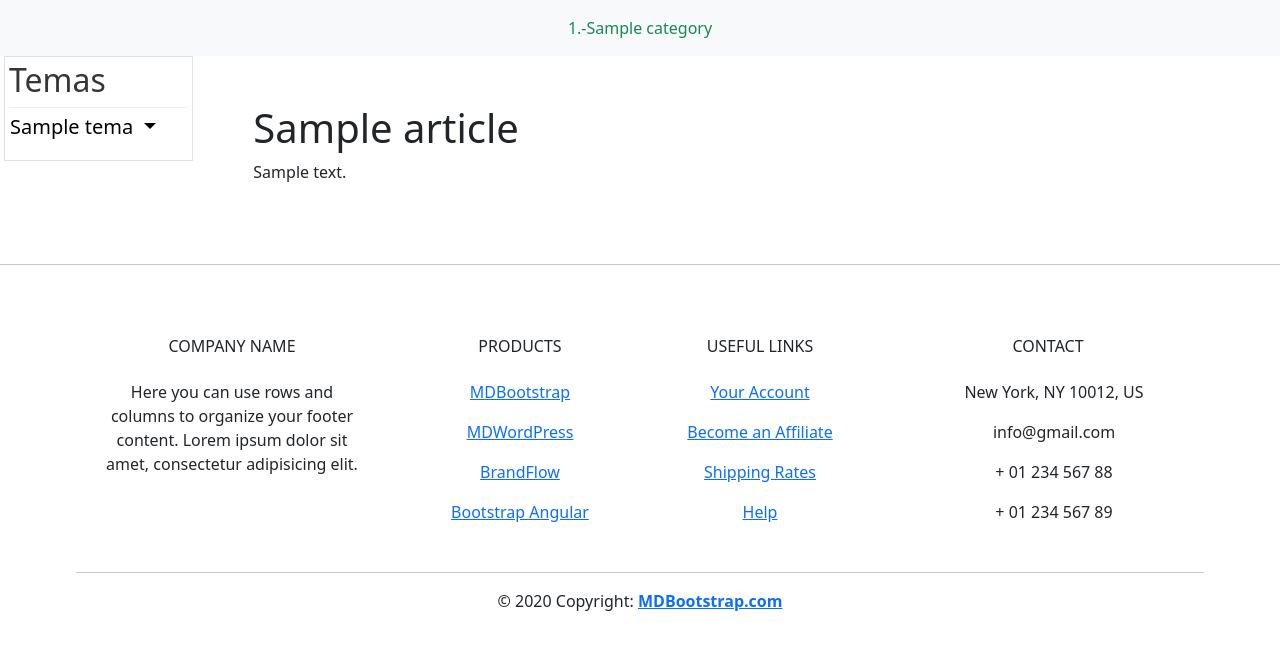
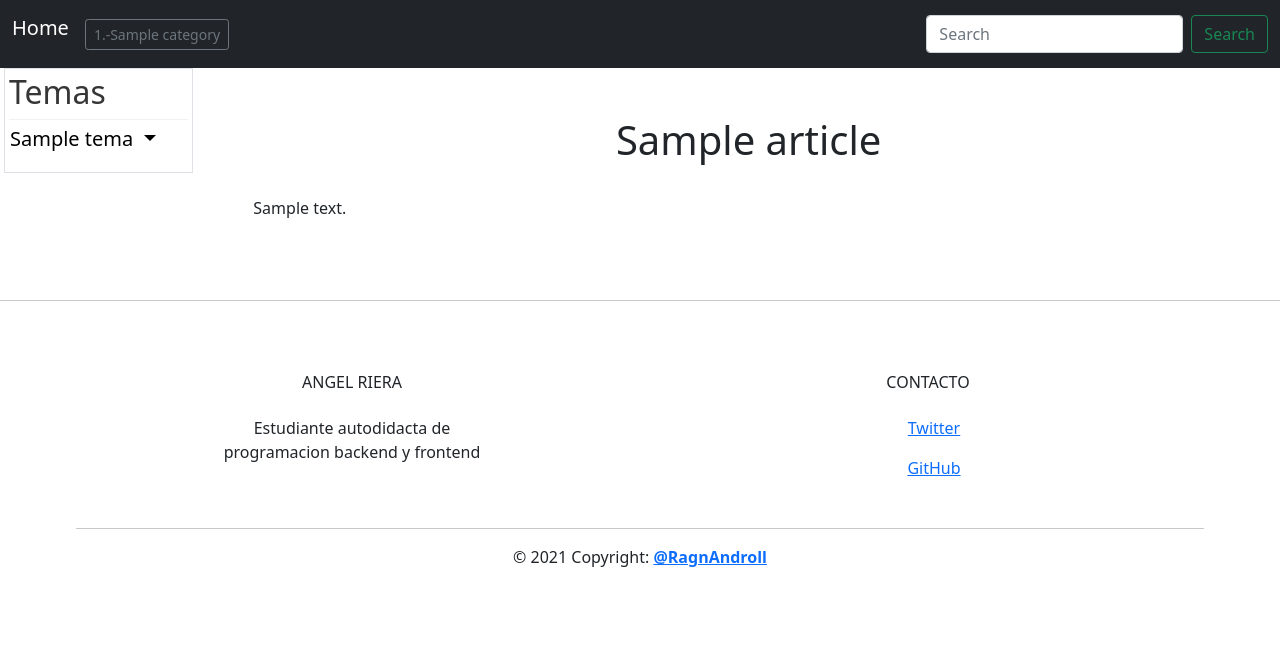
Before and after one commit to Angel7Dv/Docs_blog_Django, a Django app: a page that uses static/templates/base.html in a window 1280 px wide. Shown: the top 650 px of the page. Run offline with Django 3.2, Linux system fonts and the light colour scheme; tables that the repository leaves empty hold one stand-in row (values such as "Sample post"); parts of the project's set-up code (start-up, migrations or seed data) failed here and were passed over; some libraries are stand-ins or nearby versions.

Commit message:
2 commit

```diff
--- a/cuaderno/settings.py
+++ b/cuaderno/settings.py
@@ -37,6 +37,7 @@ INSTALLED_APPS = [
     'django.contrib.sessions',
     'django.contrib.messages',
     'django.contrib.staticfiles',
+    'ckeditor', #editor de texto enriquecido
     'core',
     'items'
 ]
--- a/items/models.py
+++ b/items/models.py
@@ -3,6 +3,7 @@ from django.db import models
 # Create your models here.
 from django.utils.text import slugify
 
+from ckeditor.fields import RichTextField
 
 class Category(models.Model):
     name = models.CharField(max_length=50)
@@ -31,12 +32,12 @@ class Tema(models.Model):
 
 
 class Article(models.Model):
-    tema = models.ForeignKey(Tema, related_name='articles', on_delete=models.CASCADE, null=True, blank=True)
+    tema = models.ForeignKey(Tema, related_name='articles', on_delete=models.CASCADE)
     title = models.CharField(max_length=250)
     slug = models.SlugField(max_length=50,null=True, blank=True,default="name")
-    ordering = models.IntegerField(null=True, blank=True)
+    ordering = models.IntegerField(null=True, blank=True,)
 
-    body = models.TextField()
+    body = RichTextField(blank=True, null=True)
 
     def save(self, *args, **kwargs):    #luego agregamos esta funcion a la clase para que se agrege el titulo como slug
         self.slug = slugify(self.title)
--- a/static/templates/base.html
+++ b/static/templates/base.html
@@ -17,10 +17,10 @@
 <!-- container -->
 
 
-    <section class="section p-0 m-0" style="min-width: 50%;">
+
       {% block content %}
       {% endblock %}
-    </section>
+
 
 
     <!-- footer -->
--- a/static/templates/footer.html
+++ b/static/templates/footer.html
@@ -10,66 +10,22 @@
 
         <!-- Grid column -->
         <div class="col-md-3 col-lg-3 col-xl-3 mx-auto mt-3">
-          <h6 class="text-uppercase mb-4 font-weight-bold">Company name</h6>
-          <p>Here you can use rows and columns to organize your footer content. Lorem ipsum dolor sit amet,
-            consectetur
-            adipisicing elit.</p>
+          <h6 class="text-uppercase mb-4 font-weight-bold">Angel Riera</h6>
+          <p>Estudiante autodidacta de programacion backend y frontend</p>
         </div>
         <!-- Grid column -->
 
         <hr class="w-100 clearfix d-md-none">
 
-        <!-- Grid column -->
-        <div class="col-md-2 col-lg-2 col-xl-2 mx-auto mt-3">
-          <h6 class="text-uppercase mb-4 font-weight-bold">Products</h6>
-          <p>
-            <a href="#!">MDBootstrap</a>
-          </p>
-          <p>
-            <a href="#!">MDWordPress</a>
-          </p>
-          <p>
-            <a href="#!">BrandFlow</a>
-          </p>
-          <p>
-            <a href="#!">Bootstrap Angular</a>
-          </p>
-        </div>
-        <!-- Grid column -->
 
-        <hr class="w-100 clearfix d-md-none">
-
-        <!-- Grid column -->
-        <div class="col-md-3 col-lg-2 col-xl-2 mx-auto mt-3">
-          <h6 class="text-uppercase mb-4 font-weight-bold">Useful links</h6>
-          <p>
-            <a href="#!">Your Account</a>
-          </p>
-          <p>
-            <a href="#!">Become an Affiliate</a>
-          </p>
-          <p>
-            <a href="#!">Shipping Rates</a>
-          </p>
-          <p>
-            <a href="#!">Help</a>
-          </p>
-        </div>
-
-        <!-- Grid column -->
-        <hr class="w-100 clearfix d-md-none">
 
         <!-- Grid column -->
         <div class="col-md-4 col-lg-3 col-xl-3 mx-auto mt-3">
-          <h6 class="text-uppercase mb-4 font-weight-bold">Contact</h6>
-          <p>
-            <i class="fas fa-home mr-3"></i> New York, NY 10012, US</p>
-          <p>
-            <i class="fas fa-envelope mr-3"></i> info@gmail.com</p>
-          <p>
-            <i class="fas fa-phone mr-3"></i> + 01 234 567 88</p>
-          <p>
-            <i class="fas fa-print mr-3"></i> + 01 234 567 89</p>
+          <h6 class="text-uppercase mb-4 font-weight-bold">Contacto</h6>
+
+          <p><i class="fas fa-print mr-3"></i><a target="_blank" href="https://twitter.com/RagnAndRoll">Twitter</a></p>
+          <p><i class="fas fa-print mr-3"></i><a target="_blank" href="https://github.com/RagAndRoll">GitHub</a></p>
+
         </div>
         <!-- Grid column -->
 
@@ -80,9 +36,9 @@
 
       <!-- Grid row -->
       <div class="row d-flex align-items-center">
-        <p class="text-center text-md-left">© 2020 Copyright:
-            <a href="https://mdbootstrap.com/">
-              <strong> MDBootstrap.com</strong>
+        <p class="text-center text-md-left">© 2021 Copyright:
+            <a target="_blank" href="https://twitter.com/RagnAndRoll">
+              <strong>@RagnAndroll</strong>
             </a>
           </p>
 
--- a/static/templates/items/article.html
+++ b/static/templates/items/article.html
@@ -21,16 +21,7 @@
 
                     <div class="container-fluid p-1">
                       <strong class="h2 ">Temas</strong>
-                      <!-- ADD TEMA -->
-                      {% if user.is_authenticated %}
-                      <a href="{% url 'add_new_tema' %}">
-                        <button type="button" class="btn btn-secondary">
-                        +
-                        </button>
-                      </a>
 
-                      {% endif %}
-                      <!-- ADD TEMA -->
 
 
                     <!-- DESPLEGABLES -->
@@ -63,7 +54,7 @@
                       <!-- EDIT TEMA -->
                       {% if user.is_authenticated %}
                       <a href="{% url 'edit_tema' i.slug %}">
-                        <small>✍  --</small>
+                        <small>🖊</small>
                       </a>
                       {% endif %}
                       <!-- EDIT TEMA -->
@@ -84,7 +75,7 @@
                             <!-- EDIT ARTICLE -->
                             {% if user.is_authenticated %}
                             <a class="" href="{% url 'edit_article' art.slug %}">
-                              <small>✍  --</small>
+                              <small>🖊</small>
                             </a>
                             {% endif %}
                             <!-- EDIT ARTICLE -->
@@ -123,6 +114,17 @@
 
                     <!-- FIN DESPLEGABLES -->
 
+
+                      <!-- ADD TEMA -->
+                      {% if user.is_authenticated %}
+                      <a href="{% url 'add_new_tema' %}">
+                        <button type="button" class="btn btn-secondary">
+                        +
+                        </button>
+                      </a>
+
+                      {% endif %}
+                      <!-- ADD TEMA -->
                 </nav>
 
             </aside>
@@ -138,9 +140,10 @@
             <section class="section" style="min-width: 50%;">
 
 
-                <h1>{{article.title}}</h1>
+                <h1 class="h1 text-center">{{ article.title }}</h1>
+                <br>
 
-                <p>{{article.body}}</p>
+                <p>{{ article.body|safe }}</p>
             </section>
           </div>
 
--- a/static/templates/navbar.html
+++ b/static/templates/navbar.html
@@ -1,26 +1,29 @@
+<nav class="navbar navbar-expand-lg navbar-dark bg-dark ">
+  <div class="container-fluid">
 
-  <nav class="navbar navbar-expand-lg navbar-light bg-light justify-content-center ">
+    <a class="navbar-brand justify-content-start" href="{% url 'index' %}">Home</a>
 
 
 
+    <button class="navbar-toggler" type="button" data-bs-toggle="collapse" data-bs-target="#navbarSupportedContent" aria-controls="navbarSupportedContent" aria-expanded="false" aria-label="Toggle navigation">
+      <span class="navbar-toggler-icon"></span>
+    </button>
 
-    <ul class="nav ">
 
+    <div class="collapse navbar-collapse " id="navbarSupportedContent">
+      <ul class="navbar-nav me-auto mb-2 mb-lg-0 ">
         {% for i in navbar_categories %}
-
-      <li class="nav-item ">
-        <a class="nav-link text-success" href="{% url 'category' i.slug %}">{{i.ordering}}.-{{ i.name }}</a>
+          <li class="nav-item">
+            <a class="btn btn-outline-secondary btn-sm " role="button" href="{% url 'category' i.slug %}">{{i.ordering}}.-{{ i.name }}</a>
           </li>
 
               <!-- EDITAR -->
               {% if user.is_authenticated %}
               <a href="{% url 'edit_category' i.slug %}">
-        <small class="border">✍</small>
+                <small class="border">🖊</small>
               </a>
               {% endif %}
               <!-- EDITAR -->
-
-
 
         {% endfor %}
 
@@ -35,8 +38,16 @@
 
         <!-- ADD NEW CATEGORY -->
 
+
       </ul>
+
+    </div>
+    <form class="d-flex">
+      <input class="form-control me-2" type="search" placeholder="Search" aria-label="Search">
+      <button class="btn btn-outline-success" type="submit">Search</button>
+    </form>
 
 
 
+  </div>
 </nav>
```
Also changed, not shown: items/views.py (+13 -0 lines), static/templates/core/index.html (+8 -6 lines), static/templates/items/CRUD_Tag.html (+5 -3 lines), static/templates/items/category.html (+90 -29 lines), items/migrations/0010_alter_article_body.py (added), 1 other file. Lines whose indentation alone changed are shown as unchanged.
